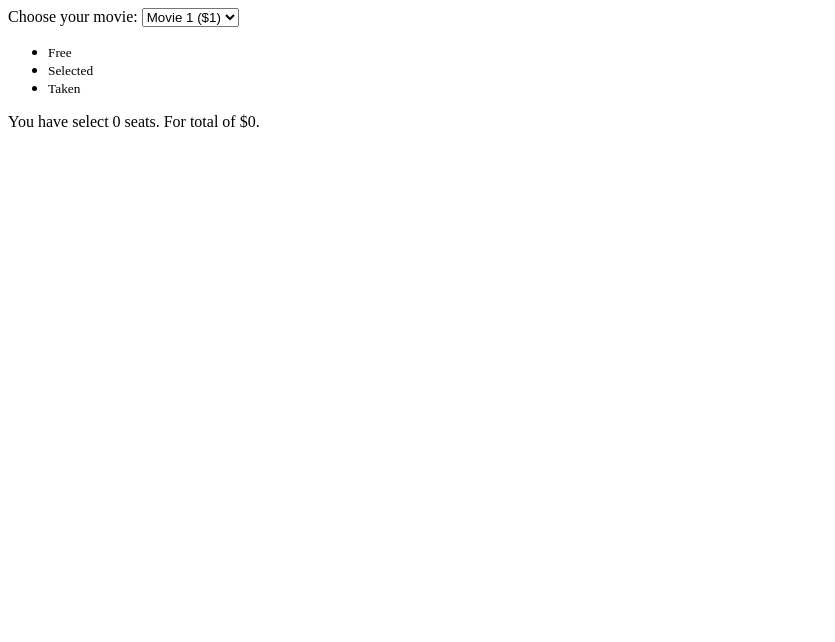
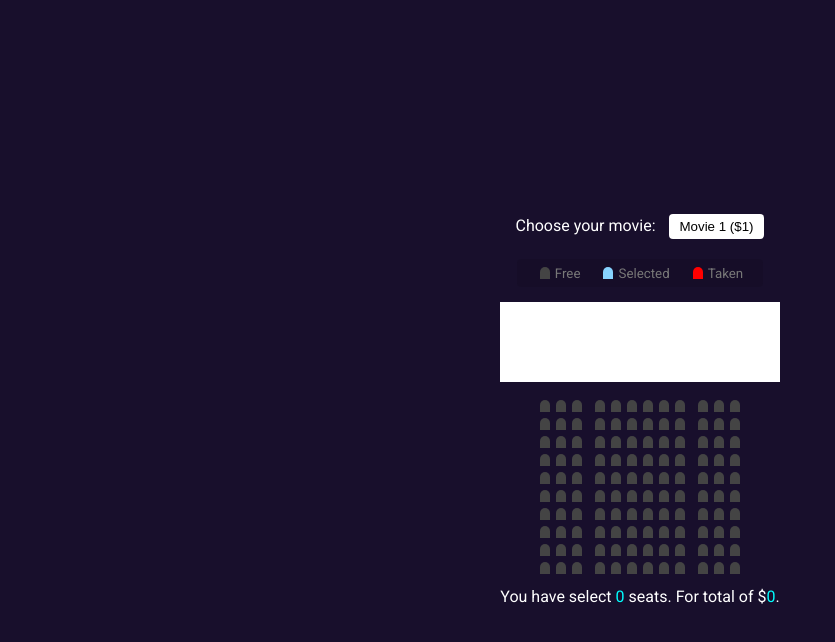
Before and after one commit to StipoMargic/Cinema-Booking-App, a plain HTML site: page index.html in a window 1280 px wide. Shown: the whole page, without its empty margins (0-835 px from the left). Drawn offline with Linux system fonts and the light colour scheme.

Commit message:
CSS Done v1

```diff
--- a/index.html
+++ b/index.html
@@ -18,7 +18,7 @@
       </select>
     </div>
 
-    <ul id="showcase">
+    <ul class="showcase">
       <li>
         <div class="seat"></div>
         <small>Free</small>
--- a/script.js
+++ b/script.js
@@ -0,0 +1,15 @@
+const container = document.querySelector('.cinema-container'),
+  seats = document.querySelectorAll('.row .seat:not(.taken)'),
+  count = document.querySelector('#count'),
+  total = document.querySelector('#total'),
+  movieSelect = document.querySelector('#movie'),
+  ticketPrice = +movieSelect.nodeValue;
+
+container.addEventListener('click', (e) => {
+  if (
+    e.target.classList.contains('seat') &&
+    !e.target.classList.contains('taken')
+  ) {
+    e.target.classList.toggle('selected');
+  }
+});
--- a/style.css
+++ b/style.css
@@ -0,0 +1,109 @@
+@import url('https://fonts.googleapis.com/css2?family=Roboto&display=swap');
+
+* {
+  box-sizing: border-box;
+  margin: 0;
+  padding: 0;
+}
+
+body {
+  font-family: 'Roboto', sans-serif;
+  background-color: rgb(24, 15, 44);
+  color: #fff;
+  display: flex;
+  flex-direction: column;
+  justify-content: center;
+  align-items: center;
+  height: 100vh;
+}
+
+.select-container {
+  margin: 20px 0;
+}
+
+.select-container select {
+  background-color: #fff;
+  border: 0;
+  border-radius: 4px;
+  margin-left: 10px;
+  padding: 5px 10px;
+  -moz-appearance: none;
+  -webkit-appearance: none;
+  appearance: none;
+}
+
+.seat {
+  background-color: #444;
+  height: 12px;
+  width: 10px;
+  margin: 3px;
+  border-top-left-radius: 10px;
+  border-top-right-radius: 10px;
+}
+
+.row {
+  display: flex;
+  justify-content: center;
+}
+
+.seat.selected {
+  background-color: rgb(135, 211, 255);
+}
+
+.seat.taken {
+  background-color: red;
+}
+
+.seat:nth-of-type(3) {
+  margin-right: 10px;
+}
+
+.seat:nth-last-of-type(3) {
+  margin-left: 10px;
+}
+
+.seat:not(.taken):hover {
+  cursor: pointer;
+  transform: scale(1.2);
+}
+
+.showcase .seat:not(.taken):hover {
+  cursor: pointer;
+  transform: scale(1.2);
+}
+
+.showcase {
+  background: rgba(0, 0, 0, 0.1);
+  padding: 5px 10px;
+  border-radius: 4px;
+  color: #777;
+  list-style-type: none;
+  display: flex;
+  justify-content: space-between;
+}
+
+.showcase li {
+  display: flex;
+  align-items: center;
+  justify-content: center;
+  margin: 0 10px;
+}
+
+.showcase li small {
+  margin-left: 2px;
+}
+
+.screen {
+  height: 80px;
+  width: 100%;
+  margin: 15px 0;
+  background-color: #fff;
+}
+
+.text {
+  margin-top: 10px;
+}
+
+.text span {
+  color: aqua;
+}
```
